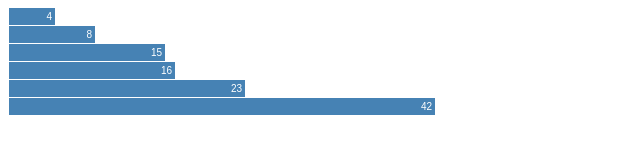
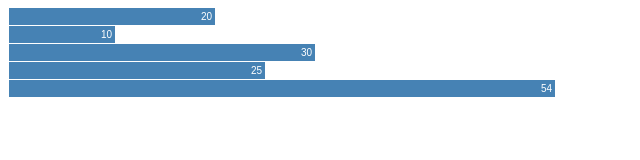
Before and after one commit to andyperlitch/d3-bar-chart-example, a website: page index.html in a window 1280 px wide. Shown: the whole page, without its empty margins (0-640 px from the left). Drawn offline with nearby package versions, Linux system fonts and the light colour scheme.

Commit message:
dynamic bars

```diff
--- a/index.html
+++ b/index.html
@@ -1,4 +1,5 @@
 <!DOCTYPE html>
+<body>
 <style>
 	.chart div {
     font: 10px sans-serif;
@@ -9,11 +10,23 @@
     color: white;
 	}
 </style>
-<div class="chart">
-  <div style="width: 40px;">4</div>
-  <div style="width: 80px;">8</div>
-  <div style="width: 150px;">15</div>
-  <div style="width: 160px;">16</div>
-  <div style="width: 230px;">23</div>
-  <div style="width: 420px;">42</div>
-</div>
+
+<div class="chart"></div>
+<script src="bower_components/d3/d3.min.js"></script>
+<script>
+
+  var data = [20, 10, 30, 25, 54];
+  var chart = d3.select(".chart");
+  var bars = chart.selectAll("div");
+  var barsUpdate = bars.data(data)
+  var barEnter = barsUpdate.enter().append("div");
+  barEnter.style("width", function(d) {
+    return d * 10 + "px";
+  });
+  barEnter.text(function(d) {
+    return d;
+  });
+
+
+</script>
+</body>
```
Also changed, not shown: bower.json (added, +24 -0 lines), package.json (added, +19 -0 lines), 1 other file.
